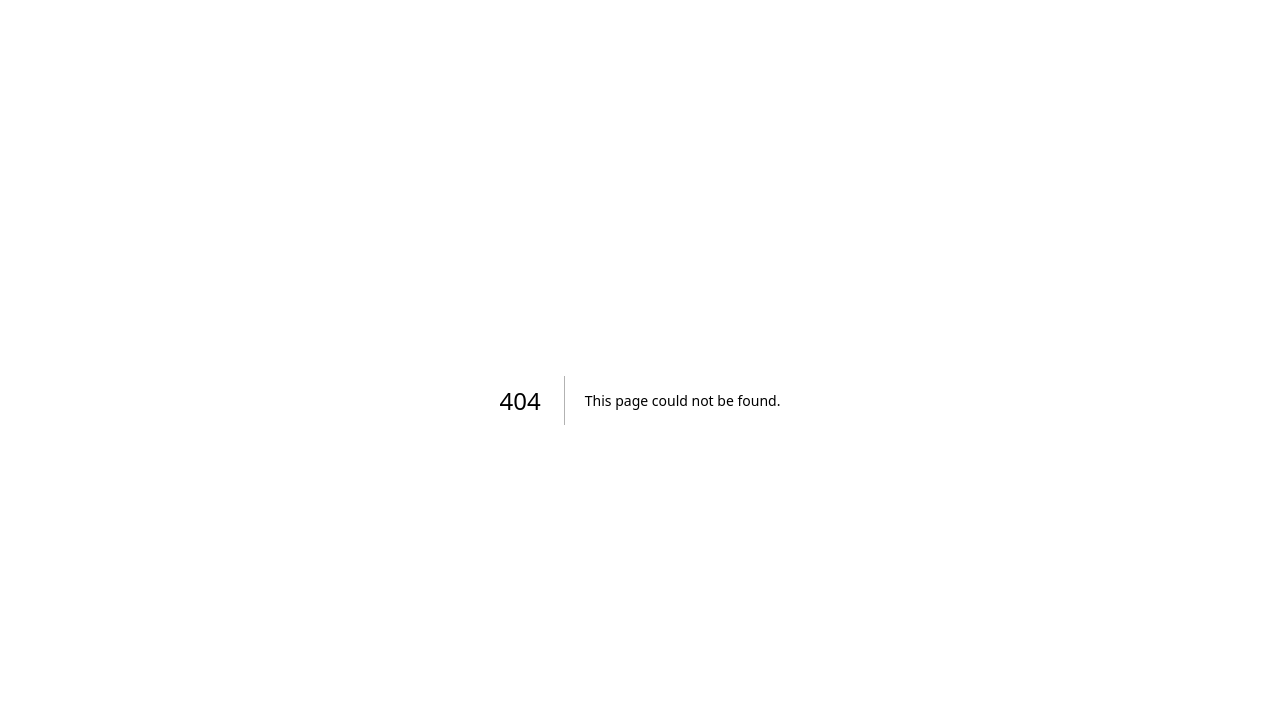
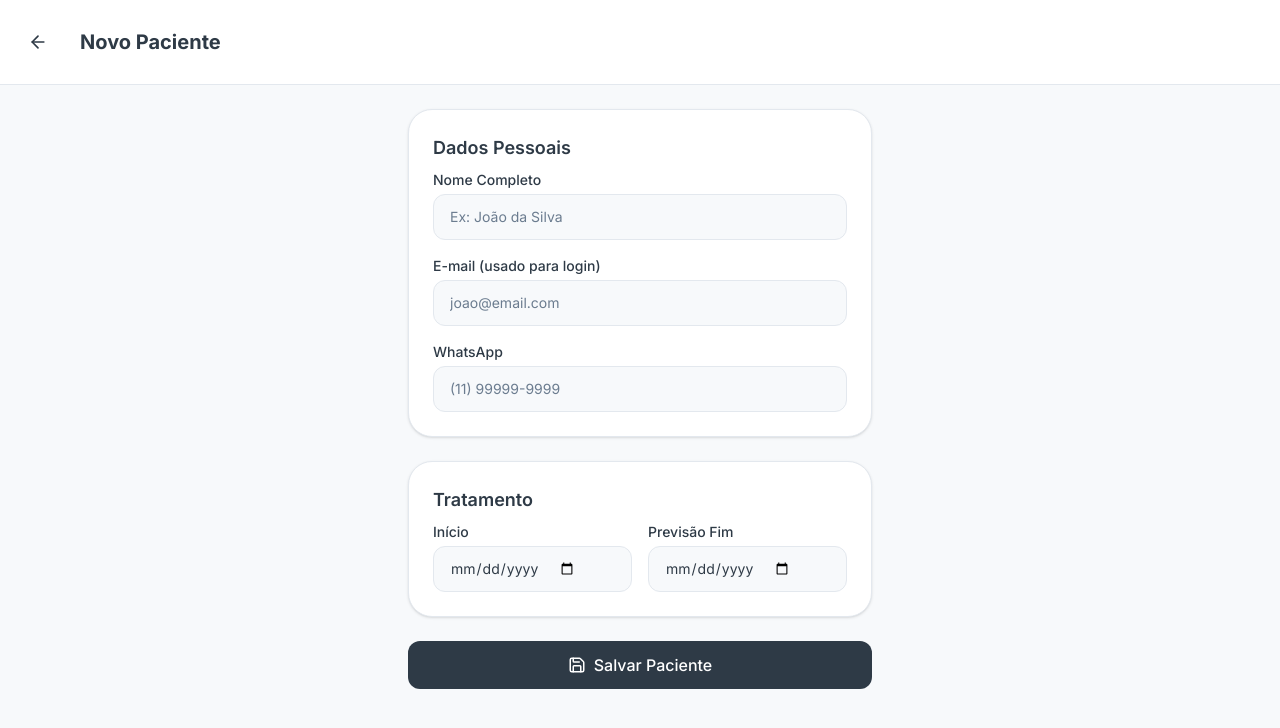
Before and after one commit to sikekomcomercial-glitch/Alinhadores, a Next.js app: page /dashboard/novo in a window 1280 px wide. Before the commit this address had no page. Shown: the top 728 px of the page. Built offline with nearby package versions, Linux system fonts and the light colour scheme.

Commit message:
feat: CRUD base de pacientes, tela Novo Paciente e Serviço de Integração Supabase implementados

```diff
--- /dev/null
+++ b/src/app/dashboard/novo/page.tsx
@@ -0,0 +1,101 @@
+"use client";
+
+import { useForm } from "react-hook-form";
+import { z } from "zod";
+import { zodResolver } from "@hookform/resolvers/zod";
+import { useRouter } from "next/navigation";
+import { ArrowLeft, Save } from "lucide-react";
+import { Button } from "@/components/ui/Button";
+import { Input } from "@/components/ui/Input";
+import { patientService } from "@/services/patientService";
+import { useState } from "react";
+
+const patientSchema = z.object({
+  name: z.string().min(3, "Nome é obrigatório"),
+  email: z.string().email("E-mail inválido"),
+  phone: z.string().min(10, "Telefone inválido"),
+  start_date: z.string().min(1, "Data de início obrigatória"),
+  end_date: z.string().min(1, "Previsão de término obrigatória"),
+});
+
+type PatientFormData = z.infer<typeof patientSchema>;
+
+export default function NovoPaciente() {
+  const router = useRouter();
+  const [error, setError] = useState("");
+  const { register, handleSubmit, formState: { errors, isSubmitting } } = useForm<PatientFormData>({
+    resolver: zodResolver(patientSchema),
+  });
+
+  const onSubmit = async (data: PatientFormData) => {
+    setError("");
+    const result = await patientService.createPatient(data);
+
+    if (result.error) {
+      setError("Erro ao cadastrar paciente. O E-mail já existe?");
+      return;
+    }
+
+    router.push("/dashboard");
+  };
+
+  return (
+    <div className="flex flex-col min-h-screen bg-background">
+      <header className="bg-surface border-b border-border p-6 sticky top-0 z-10 flex items-center gap-4 text-text-primary">
+        <Button variant="ghost" size="sm" onClick={() => router.back()} className="-ml-3">
+          <ArrowLeft size={20} />
+        </Button>
+        <h1 className="text-xl font-bold">Novo Paciente</h1>
+      </header>
+
+      <main className="p-6 max-w-lg mx-auto w-full">
+        {error && (
+          <div className="mb-6 p-4 bg-red-50 text-red-600 rounded-xl text-sm font-medium border border-red-100">
+            {error}
+          </div>
+        )}
+
+        <form onSubmit={handleSubmit(onSubmit)} className="space-y-6">
+          <div className="space-y-4 bg-surface p-6 rounded-3xl border border-border shadow-sm">
+            <h2 className="text-lg font-semibold text-text-primary mb-2">Dados Pessoais</h2>
+
+            <div>
+              <label className="text-sm font-medium text-text-primary block mb-1">Nome Completo</label>
+              <Input placeholder="Ex: João da Silva" {...register("name")} error={errors.name?.message} />
+            </div>
+
+            <div>
+              <label className="text-sm font-medium text-text-primary block mb-1">E-mail (usado para login)</label>
+              <Input type="email" placeholder="joao@email.com" {...register("email")} error={errors.email?.message} />
+            </div>
+
+            <div>
+              <label className="text-sm font-medium text-text-primary block mb-1">WhatsApp</label>
+              <Input type="tel" placeholder="(11) 99999-9999" {...register("phone")} error={errors.phone?.message} />
+            </div>
+          </div>
+
+          <div className="space-y-4 bg-surface p-6 rounded-3xl border border-border shadow-sm">
+            <h2 className="text-lg font-semibold text-text-primary mb-2">Tratamento</h2>
+
+            <div className="grid grid-cols-2 gap-4">
+              <div>
+                <label className="text-sm font-medium text-text-primary block mb-1">Início</label>
+                <Input type="date" {...register("start_date")} error={errors.start_date?.message} />
+              </div>
+              <div>
+                <label className="text-sm font-medium text-text-primary block mb-1">Previsão Fim</label>
+                <Input type="date" {...register("end_date")} error={errors.end_date?.message} />
+              </div>
+            </div>
+          </div>
+
+          <Button type="submit" disabled={isSubmitting} className="w-full gap-2">
+            <Save size={18} />
+            {isSubmitting ? "Salvando..." : "Salvar Paciente"}
+          </Button>
+        </form>
+      </main>
+    </div>
+  );
+}
--- a/src/app/dashboard/page.tsx
+++ b/src/app/dashboard/page.tsx
@@ -1,26 +1,48 @@
+"use client";
+
 import { Card, CardContent, CardHeader, CardTitle } from "@/components/ui/Card";
 import { Button } from "@/components/ui/Button";
-import { UserPlus, Search, Calendar, ChevronRight } from "lucide-react";
+import { UserPlus, Search, Calendar, ChevronRight, LogOut } from "lucide-react";
+import { authService } from "@/services/authService";
+import { useRouter } from "next/navigation";
+import Link from "next/link";
+import { useEffect, useState } from "react";
+import { patientService, Patient } from "@/services/patientService";
 
 export default function DashboardDentista() {
-  // Mock patients for UI testing - later will be fetched from Supabase
-  const patientsMock = [
-    { id: "1", name: "João Silva", nextEvent: "Troca - 15/01/2026", status: "Em dia" },
-    { id: "2", name: "Maria Souza", nextEvent: "Consulta - 20/01/2026", status: "Atenção" },
-  ];
+  const router = useRouter();
+  const [patients, setPatients] = useState<Patient[]>([]);
+
+  useEffect(() => {
+    patientService.getPatients().then((res) => {
+       if (res.data) setPatients(res.data);
+    });
+  }, []);
+
+  const handleSignOut = async () => {
+    await authService.signOut();
+    router.push("/");
+  };
 
   return (
     <div className="flex flex-col min-h-screen bg-background">
       {/* Header Premium Mobile-First */}
       <header className="bg-surface border-b border-border p-6 sticky top-0 z-10">
         <div className="flex items-center justify-between">
+          <div className="flex items-center gap-4">
+             <Button variant="ghost" size="sm" onClick={handleSignOut} className="text-text-secondary">
+               <LogOut size={18} />
+             </Button>
              <div>
                <h1 className="text-xl font-bold text-text-primary">Dra. Ana (Dashboard)</h1>
                <p className="text-sm text-text-secondary">Seus pacientes</p>
              </div>
+          </div>
+          <Link href="/dashboard/novo">
              <Button size="sm" className="gap-2">
                <UserPlus size={16} /> <span className="hidden sm:inline">Novo</span>
              </Button>
+          </Link>
         </div>
       </header>
 
@@ -38,7 +60,10 @@ export default function DashboardDentista() {
 
       {/* Lista de Pacientes (Cards) */}
       <div className="p-6 space-y-4 flex-1">
-        {patientsMock.map((patient) => (
+        {patients.length === 0 && (
+           <p className="text-center text-text-secondary mt-10">Nenhum paciente cadastrado.</p>
+        )}
+        {patients.map((patient) => (
           <Card key={patient.id} className="hover:border-primary/40 transition-colors cursor-pointer group">
             <CardContent className="p-4 flex items-center justify-between">
               <div className="flex items-center gap-4">
@@ -49,7 +74,7 @@ export default function DashboardDentista() {
                   <h3 className="font-semibold text-text-primary">{patient.name}</h3>
                   <div className="flex items-center gap-1.5 text-sm text-text-secondary mt-0.5">
                     <Calendar size={14} />
-                    <span>{patient.nextEvent}</span>
+                    <span>Início: {patient.start_date || "Não definido"}</span>
                   </div>
                 </div>
               </div>
--- a/src/app/paciente/page.tsx
+++ b/src/app/paciente/page.tsx
@@ -1,8 +1,30 @@
+"use client";
+
+import { Button } from "@/components/ui/Button";
+import { LogOut } from "lucide-react";
+import { authService } from "@/services/authService";
+import { useRouter } from "next/navigation";
+
 export default function DashboardPaciente() {
+  const router = useRouter();
+
+  const handleSignOut = async () => {
+    await authService.signOut();
+    router.push("/");
+  };
+
   return (
-    <div className="p-8 pb-20 sm:p-20">
-      <h1 className="text-3xl font-bold mb-4">Painel do Paciente</h1>
-      <p className="text-text-secondary">Em breve: Acompanhamento de calendário, Alertas Push e Resposta de Formulários.</p>
+    <div className="flex flex-col min-h-screen bg-background">
+       <header className="bg-surface border-b border-border p-6 sticky top-0 z-10 flex items-center justify-between">
+          <h1 className="text-xl font-bold text-text-primary">Meu Tratamento</h1>
+          <Button variant="ghost" size="sm" onClick={handleSignOut} className="text-text-secondary">
+             <LogOut size={18} />
+          </Button>
+       </header>
+
+       <div className="p-8 pb-20 sm:p-20 flex-1">
+          <p className="text-text-secondary">Bem-vindo! Aqui você poderá ver seu calendário de alinhadores e responder formulários.</p>
+       </div>
     </div>
   );
 }
--- /dev/null
+++ b/src/services/patientService.ts
@@ -0,0 +1,52 @@
+import { createClient } from "./supabaseBrowser";
+
+export interface Patient {
+  id: string;
+  name: string;
+  email: string;
+  phone: string;
+  start_date: string;
+  end_date: string;
+}
+
+export const patientService = {
+  async getPatients() {
+    // Tenta pegar o ID demo
+    const match = document.cookie.match(/next-auth\.role=([^;]+)/);
+    if (match) {
+      // Retorna mocks no modo demo
+      return {
+        data: [
+          { id: "1", name: "João Silva", email: "joao@email.com", phone: "1199999999", start_date: "2026-01-01", end_date: "2026-06-01" },
+          { id: "2", name: "Maria Souza", email: "maria@email.com", phone: "1188888888", start_date: "2026-02-01", end_date: "2026-08-01" },
+        ],
+        error: null,
+      };
+    }
+
+    const supabase = createClient();
+    const { data, error } = await supabase.from("patients").select("*").order("name");
+    return { data, error };
+  },
+
+  async createPatient(patientData: Omit<Patient, "id">) {
+    const supabase = createClient();
+
+    // Pega o ID do dentista logado
+    const { data: userData } = await supabase.auth.getUser();
+    if (!userData.user) {
+        // Se for modo demo, finja que deu certo
+        const match = document.cookie.match(/next-auth\.demo-session=([^;]+)/);
+        if (match) return { data: { id: "mock-new-id", ...patientData }, error: null };
+        return { data: null, error: new Error("Usuário não autenticado") };
+    }
+
+    const { data, error } = await supabase
+      .from("patients")
+      .insert([{ ...patientData, dentist_id: userData.user.id }])
+      .select()
+      .single();
+
+    return { data, error };
+  }
+};
```
Lines whose indentation alone changed are shown as unchanged.
